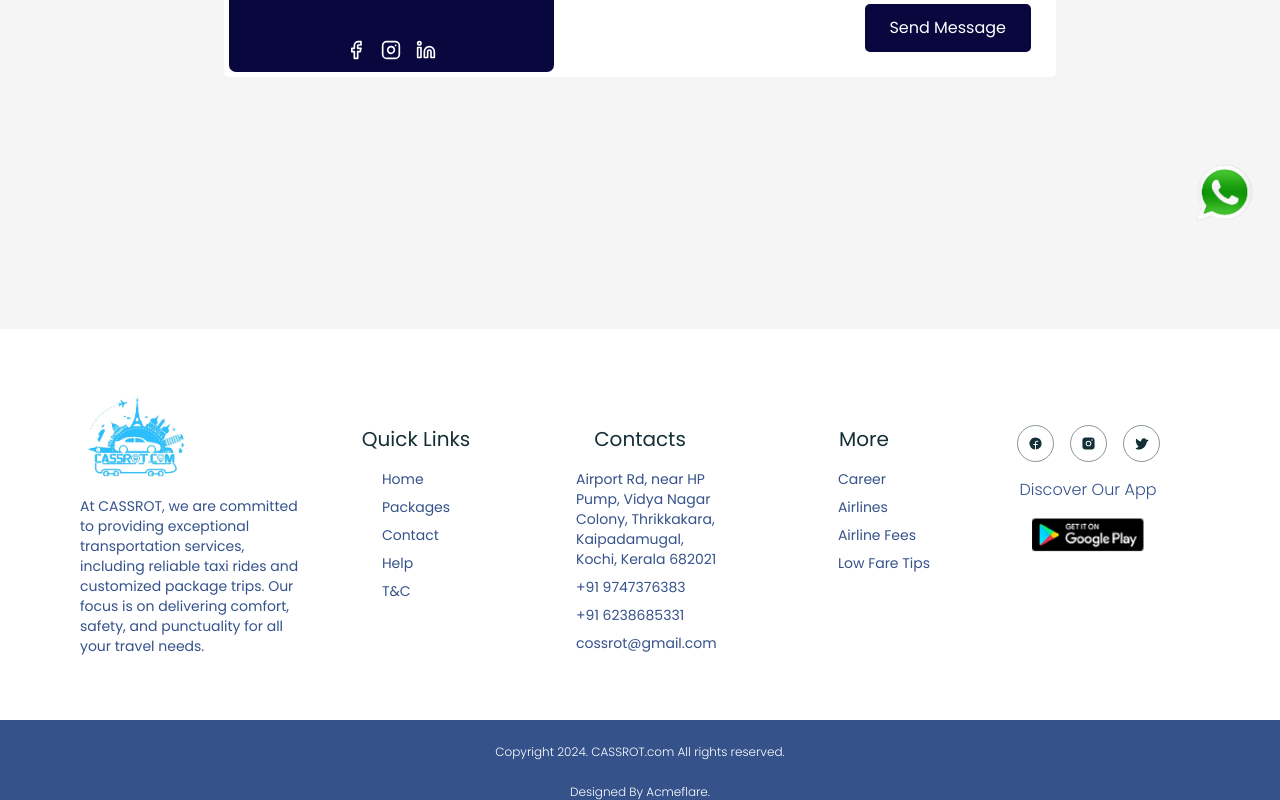
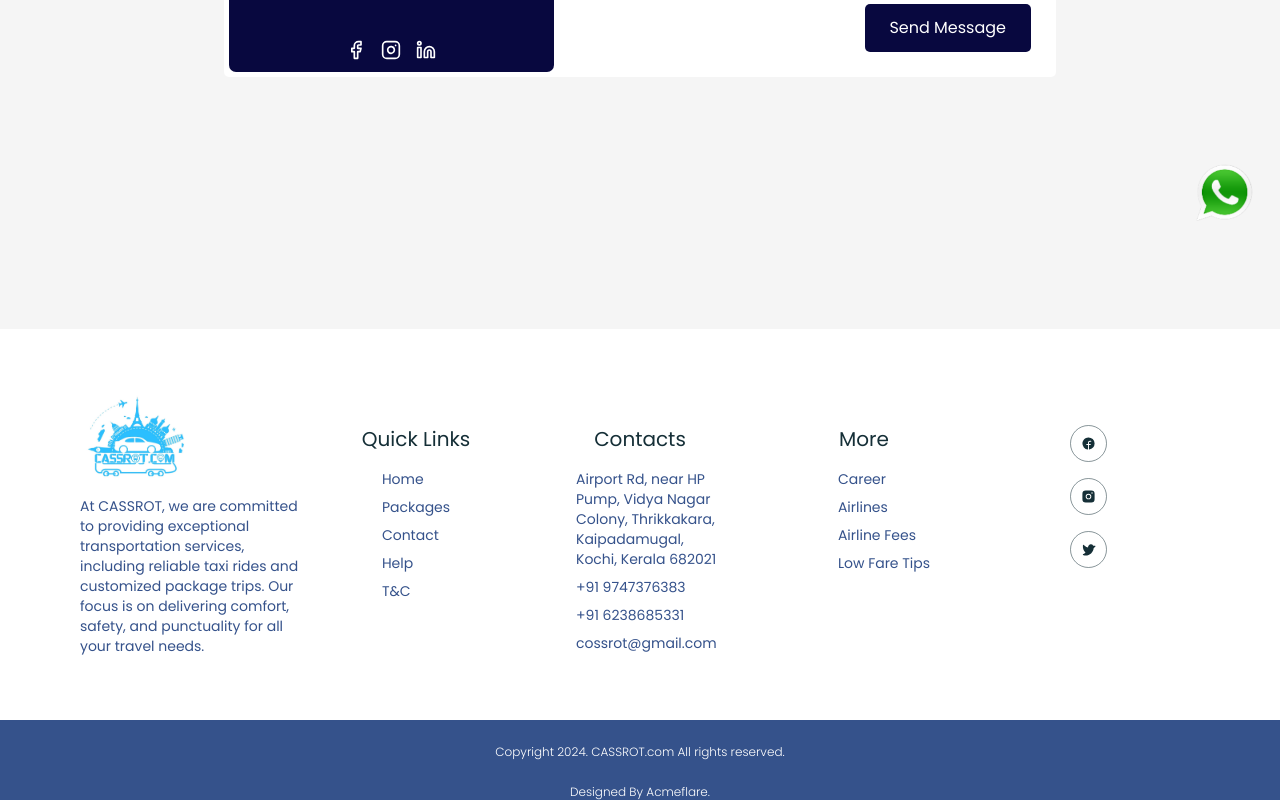
Before and after one commit to Acmeflaretec/cassrot, a React (Vite) app in the folder front-end/: page /Contact in a window 1280 px wide. Shown: the part 551-1351 px from the top of the page. Built offline with nearby package versions, Linux system fonts and the light colour scheme.

Commit message:
updations

```diff
--- a/front-end/src/components/organs/Footer.tsx
+++ b/front-end/src/components/organs/Footer.tsx
@@ -67,7 +67,7 @@ const Footer = () => {
                 </div>
 
                 <div className="flex flex-col lg:items-center w-full md:mt-8 gap-4">
-                    <ul className="w-full flex items-center lg:justify-center gap-4">
+                    <ul className="w-full flex flex-col items-center lg:justify-center gap-4">
                         <List>
                             <Link to={`/`} className="text-color3 border-[1px] border-color3/50 p-2.5 flex rounded-full transition-all duration-300 ease-in hover:bg-gradient-to-tr from-color1 to-color2 hover:text-white">
                                 <FacebookLogo size={15} color="currentColor" weight="fill" />
@@ -85,10 +85,10 @@ const Footer = () => {
                         </List>
                     </ul>
 
-                    <Text as="p" className="text-base font-light text-color4">
+                    {/* <Text as="p" className="text-base font-light text-color4">
                         Discover Our App
                     </Text>
-                    <Image image={app} className="w-28" alt="App Download" as="a" href="/" />
+                    <Image image={app} className="w-28" alt="App Download" as="a" href="/" /> */}
                 </div>
             </section>
             <Text className="text-center bg-color4 text-white text-xs py-6 font-light">
```
Also changed, not shown: front-end/src/assets/new1.png (added), 1 other file (tests, documents, lock files or other folders).
